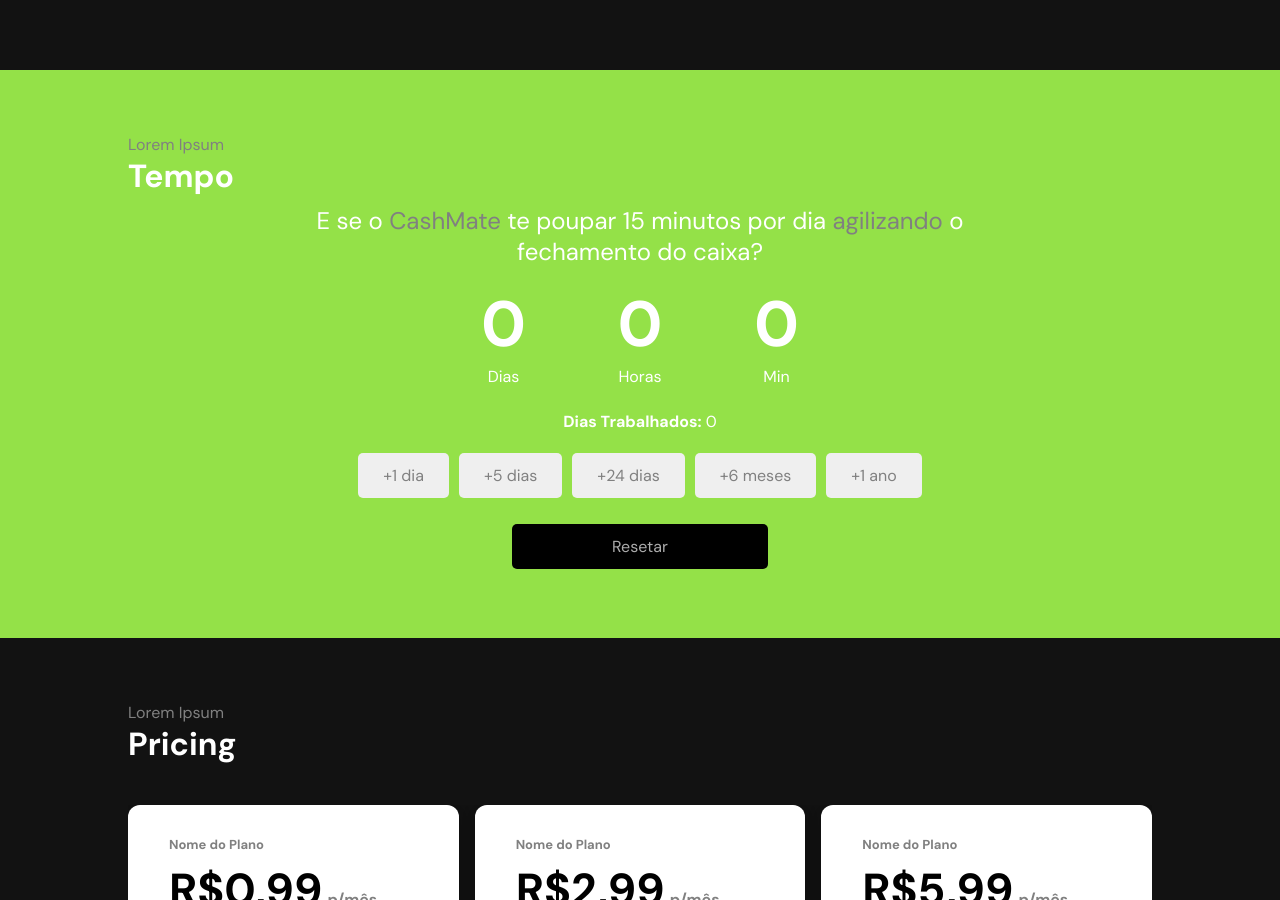
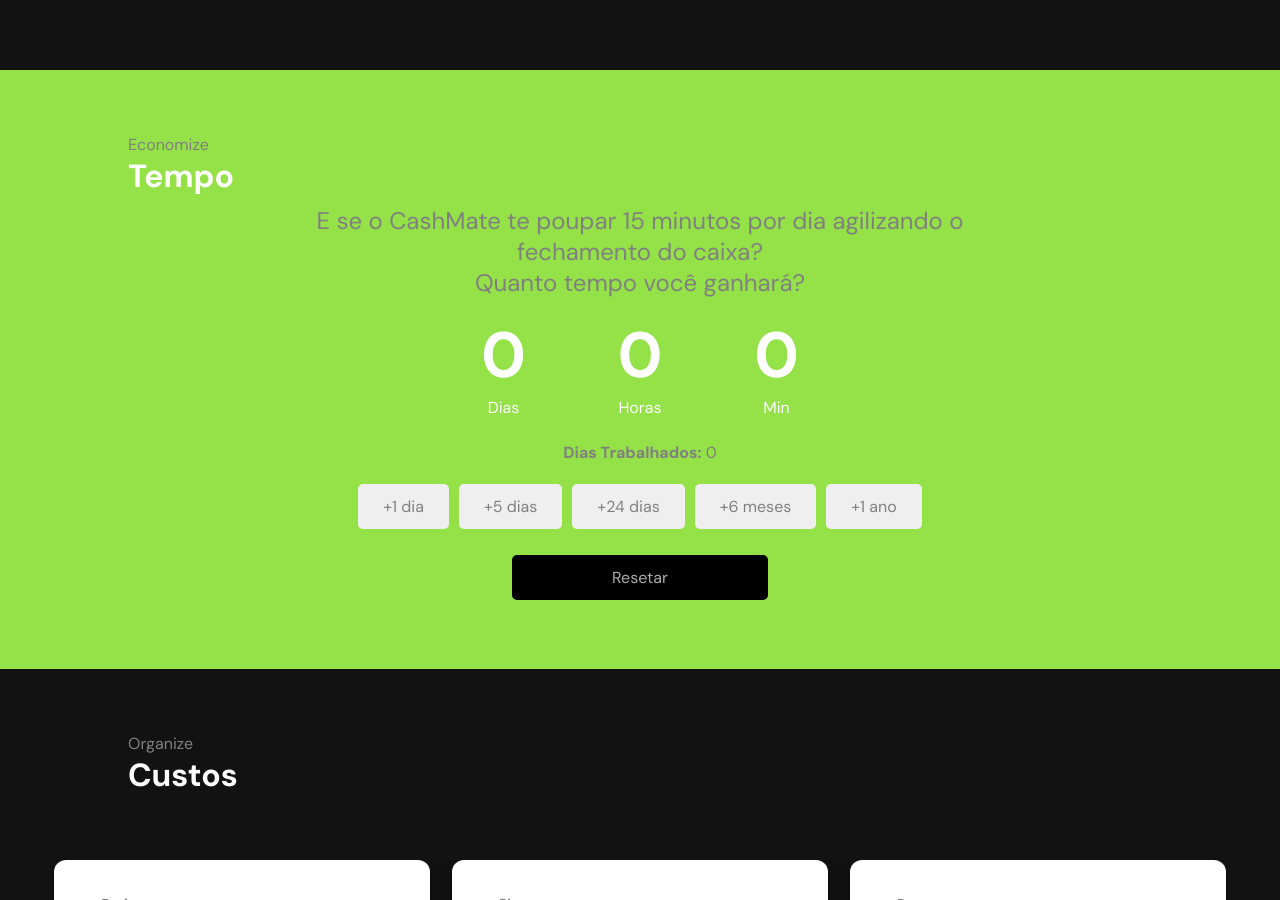
Before and after one commit to Caiorossi00/CashMate-Home, a React (Create React App) app: page / in a window 1280 px wide. Shown: the part 1900-2800 px from the top of the page. Built offline with nearby package versions, Linux system fonts and the light colour scheme.

Commit message:
copy + botões + estrutura dos preços

```diff
--- a/src/components/Benefits/CashMateBenefits.js
+++ b/src/components/Benefits/CashMateBenefits.js
@@ -14,7 +14,7 @@ const CashMateBenefits = () => {
   return (
     <div className="container-instructions" id="detalhes">
       <div id="first-text-details" data-aos="fade-left">
-        <p>Lorem Ipsum</p>
+        <p>Experiencie</p>
         <h1>Benefícios</h1>
       </div>
       <div className="instructions-items">
--- a/src/components/Hero/CashMateHero.css
+++ b/src/components/Hero/CashMateHero.css
@@ -88,6 +88,10 @@ nav a {
   border: 1px solid white;
   border-radius: 4px;
   font-family: inherit;
+}
+
+#nav-button a {
+  color: inherit;
 }
 
 header a.botao {
--- a/src/components/Hero/CashMateHero.js
+++ b/src/components/Hero/CashMateHero.js
@@ -22,13 +22,18 @@ function CashMateHero() {
           </div>
           <div className="nav-anchors">
             <li>
+              <a href="#sobre">Conheça o App</a>
+            </li>
+            <li>
               <a href="#tempo-economizado">Economize Tempo</a>
             </li>
             <li>
-              <a href="#detalhes">Explore os Detalhes</a>
+              <a href="#detalhes">Benefícios</a>
             </li>
             <li>
-              <button id="nav-button">Experimente</button>
+              <button id="nav-button">
+                <a href="#pricing">Experimente</a>
+              </button>
             </li>
           </div>
         </ul>
@@ -41,9 +46,8 @@ function CashMateHero() {
 
         <div className="container-main">
           <a
-            href="https://caiorossi00.github.io/CashMate/"
+            href="#pricing"
             className="botao"
-            target="_blank"
             rel="noopener noreferrer"
             data-aos="fade-up"
           >
--- a/src/components/Highlights/CashmateHighlights.js
+++ b/src/components/Highlights/CashmateHighlights.js
@@ -16,7 +16,7 @@ function CashMateHighlight() {
   return (
     <div id="sobre">
       <div id="first-text-sobre" data-aos="fade-up">
-        <p>Lorem Ipsum</p>
+        <p>Conheça</p>
         <h1>CashMate</h1>
       </div>
 
--- a/src/components/Pricing/Pricing.css
+++ b/src/components/Pricing/Pricing.css
@@ -2,23 +2,24 @@
   background-color: #121212;
   color: white;
   min-height: 20vh;
-  padding: 5% 10%;
   margin-bottom: 10vh;
 }
 
-#first-text-pricing p {
-  color: grey;
+#first-text-pricing {
+  padding: 5% 10%;
 }
 
 p {
   margin: 0;
+  color: grey;
 }
 
 .display-containers {
   display: flex;
-  margin-top: 5vh;
   gap: 1em;
   align-items: center;
+  margin: 0 4%;
+  margin-bottom: 10vh;
 }
 
 .container-card {
@@ -26,12 +27,13 @@ p {
   flex-direction: column;
   background-color: white;
   color: black;
-  height: 40vh;
-  width: 22vw;
   padding: 3% 4%;
   border-radius: 12px;
   margin: 0 auto;
   box-shadow: 0 4px 8px rgba(0, 0, 0, 0.2), 0 2px 16px rgba(0, 0, 0, 0.1);
+  min-width: 22vw;
+  max-width: 22vw;
+  min-height: 40vh;
 }
 
 .container-card h3 {
@@ -54,12 +56,14 @@ p {
 
 .price-info {
   margin-bottom: 2vh;
+  width: fit-content;
 }
 
 .item-price {
   display: flex;
   align-items: center;
   gap: 0.5em;
+  width: 100%;
 }
 
 .circle-price {
@@ -70,7 +74,7 @@ p {
 }
 
 .item-price p {
-  font-size: 1.2em;
+  font-size: 0.9em;
   color: grey;
 }
 
@@ -88,6 +92,9 @@ p {
   padding: 10px 20px;
   cursor: pointer;
   margin-top: 1vh;
+  text-align: center;
+  display: inline-block;
+  text-decoration: none;
 }
 
 .cta-price:hover {
--- a/src/components/Pricing/Pricing.js
+++ b/src/components/Pricing/Pricing.js
@@ -5,14 +5,14 @@ const CashMatePricing = () => {
   return (
     <div id="pricing">
       <div id="first-text-pricing">
-        <p>Lorem Ipsum</p>
-        <h1>Pricing</h1>
+        <p>Organize</p>
+        <h1>Custos</h1>
       </div>
 
       <div className="display-containers">
         <div className="container-card">
           <div className="price-info">
-            <h3>Nome do Plano</h3>
+            <h3>Basic</h3>
             <h1>
               <span>R$0,99</span>p/mês
             </h1>
@@ -21,27 +21,39 @@ const CashMatePricing = () => {
           <div className="plan-details">
             <div className="item-price">
               <div className="circle-price"></div>
-              <p>Lorem Ipsum</p>
+              <p>Suporte em horário comercial</p>
             </div>
             <div className="item-price">
               <div className="circle-price"></div>
-              <p>Lorem Ipsum</p>
+              <p>1 dispositivo</p>
             </div>
             <div className="item-price">
               <div className="circle-price"></div>
-              <p>Lorem Ipsum</p>
+              <p>Treinamento inicial</p>
             </div>
             <div className="item-price">
               <div className="circle-price"></div>
-              <p>Lorem Ipsum</p>
+              <p>Somente tema padrão</p>
+            </div>
+            <div className="item-price">
+              <div className="circle-price"></div>
+              <p>Contém anúncios</p>
             </div>
           </div>
 
-          <button className="cta-price">Get Started</button>
+          <a
+            href="https://wa.me/553984158694?text=Olá, gostaria de saber mais sobre o plano Basic do CashMate."
+            className="cta-price"
+            target="_blank"
+            rel="noopener noreferrer"
+          >
+            Começar
+          </a>
         </div>
+
         <div className="container-card">
           <div className="price-info">
-            <h3>Nome do Plano</h3>
+            <h3>Plus</h3>
             <h1>
               <span>R$2,99</span>p/mês
             </h1>
@@ -50,27 +62,39 @@ const CashMatePricing = () => {
           <div className="plan-details">
             <div className="item-price">
               <div className="circle-price"></div>
-              <p>Lorem Ipsum</p>
+              <p>Suporte estendido (7h às 22h)</p>
             </div>
             <div className="item-price">
               <div className="circle-price"></div>
-              <p>Lorem Ipsum</p>
+              <p>3 dispositivos</p>
             </div>
             <div className="item-price">
               <div className="circle-price"></div>
-              <p>Lorem Ipsum</p>
+              <p>Treinamento inicial</p>
             </div>
             <div className="item-price">
               <div className="circle-price"></div>
-              <p>Lorem Ipsum</p>
+              <p>Temas personalizados</p>
+            </div>
+            <div className="item-price">
+              <div className="circle-price"></div>
+              <p>Contém anúncios</p>
             </div>
           </div>
 
-          <button className="cta-price">Get Started</button>
+          <a
+            href="https://wa.me/553984158694?text=Olá, gostaria de saber mais sobre o plano Plus do CashMate."
+            className="cta-price"
+            target="_blank"
+            rel="noopener noreferrer"
+          >
+            Começar
+          </a>
         </div>
+
         <div className="container-card">
           <div className="price-info">
-            <h3>Nome do Plano</h3>
+            <h3>Pro</h3>
             <h1>
               <span>R$5,99</span>p/mês
             </h1>
@@ -79,23 +103,34 @@ const CashMatePricing = () => {
           <div className="plan-details">
             <div className="item-price">
               <div className="circle-price"></div>
-              <p>Lorem Ipsum</p>
+              <p>Suporte 24/7</p>
             </div>
             <div className="item-price">
               <div className="circle-price"></div>
-              <p>Lorem Ipsum</p>
+              <p>até 5 dispositivos</p>
             </div>
             <div className="item-price">
               <div className="circle-price"></div>
-              <p>Lorem Ipsum</p>
+              <p>Treinamento inicial avançado</p>
             </div>
             <div className="item-price">
               <div className="circle-price"></div>
-              <p>Lorem Ipsum</p>
+              <p>Temas personalizáveis</p>
+            </div>
+            <div className="item-price">
+              <div className="circle-price"></div>
+              <p>Sem anúncios</p>
             </div>
           </div>
 
-          <button className="cta-price">Get Started</button>
+          <a
+            href="https://wa.me/553984158694?text=Olá, gostaria de saber mais sobre o plano Pro do CashMate."
+            className="cta-price"
+            target="_blank"
+            rel="noopener noreferrer"
+          >
+            Começar
+          </a>
         </div>
       </div>
     </div>
--- a/src/components/TimeSavings/CashMateTimeSavings.css
+++ b/src/components/TimeSavings/CashMateTimeSavings.css
@@ -107,6 +107,3 @@
 .days-worked-container p {
   margin: 0;
 }
-
-@media (max-width: 768px) {
-}
--- a/src/components/TimeSavings/CashMateTimeSavings.jsx
+++ b/src/components/TimeSavings/CashMateTimeSavings.jsx
@@ -42,13 +42,14 @@ function CashMateTimeSavings() {
   return (
     <section className="time-savings" id="tempo-economizado">
       <div id="first-text-savings" data-aos="fade-up">
-        <p>Lorem Ipsum</p>
+        <p>Economize</p>
         <h1>Tempo</h1>
       </div>
 
       <p className="intro-message" data-aos="fade-left">
         E se o <span>CashMate</span> te poupar 15 minutos por dia{" "}
-        <span>agilizando</span> o fechamento do caixa?
+        <span>agilizando</span> o fechamento do caixa? <br></br>
+        <span>Quanto tempo você ganhará?</span>
       </p>
 
       <div className="results" data-aos="fade-left">
```
